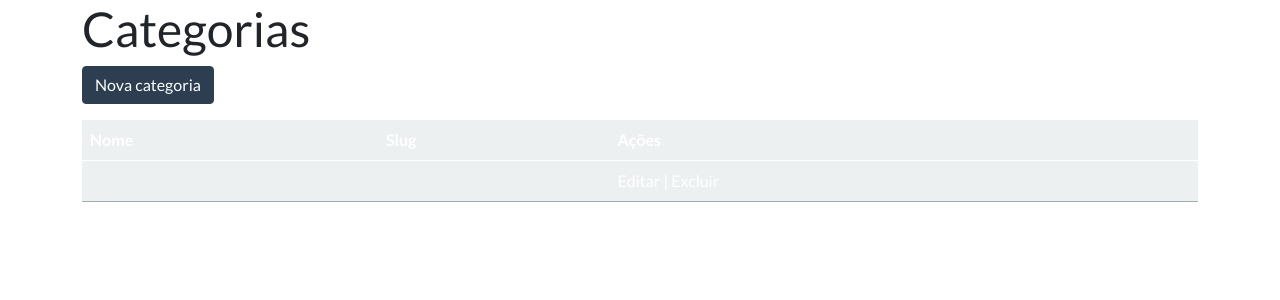
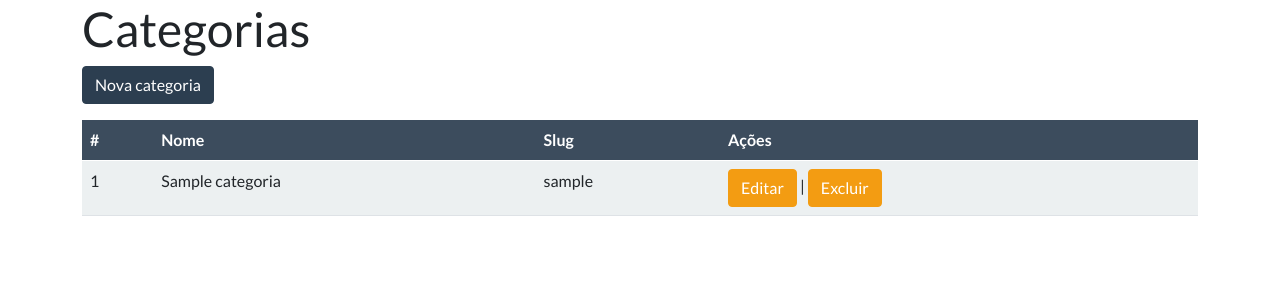
Before and after one commit to wallaceskt/receitas, a PHP site: page /receitas/categoria/ in a window 1280 px wide. Shown: the part 72-372 px from the top of the page. Run offline with PHP 8.4, Linux system fonts and the light colour scheme; tables that the repository leaves empty hold one stand-in row (values such as "Sample post").

Commit message:
Adicionei a funcionalidade de listagem de categorias

```diff
--- a/app/site/controller/CategoriaController.php
+++ b/app/site/controller/CategoriaController.php
@@ -16,7 +16,9 @@ class CategoriaController extends Controller {
 
     public function index() {
 
-        $this->load('categoria/main');
+        $this->load('categoria/main', [
+            'listaCategoria' => $this->categoriaModel->lerTodos()
+        ]);
 
     }
 
--- a/app/site/model/CategoriaModel.php
+++ b/app/site/model/CategoriaModel.php
@@ -53,6 +53,22 @@ class CategoriaModel {
 
     }
 
+    public function lerTodos() {
+
+        $sql = 'SELECT id, titulo, slug FROM categoria ORDER BY titulo ASC';
+        $dt = $this->pdo->executeQuery($sql);
+        $lista = [];
+
+        foreach ($dt as $dr) {
+
+            $lista[] = $this->collection($dr);
+
+        }
+
+        return $lista;
+
+    }
+
     public function collection($arr) {
 
         return (object)[
--- a/app/site/view/categoria/main.twig.php
+++ b/app/site/view/categoria/main.twig.php
@@ -10,18 +10,24 @@
 
     <table class="table table-hover">
         <thead>
-            <tr class="table-primary tr-thead">
+            <tr class="table-primary">
+                <th>#</th>
                 <th>Nome</th>
                 <th>Slug</th>
                 <th>Ações</th>
             </tr>
         </thead>
         <tbody>
-            <tr class="table-secondary">
-                <td></td>
-                <td></td>
-                <td>Editar | Excluir</td>
+
+            {% for categoria in listaCategoria %}
+            <tr>
+                <td>{{categoria.id}}</td>
+                <td>{{categoria.titulo}}</td>
+                <td>{{categoria.slug}}</td>
+                <td><a href="{{BASE}}categoria/editar/{{categoria.id}}" class="btn btn-warning">Editar</a> | <a href="{{BASE}}categoria/excluir/{{categoria.id}}" class="btn btn-warning">Excluir</a></td>
             </tr>
+            {% endfor %}
+
         </tbody>
     </table>
 
--- a/public/css/style.css
+++ b/public/css/style.css
@@ -5,8 +5,11 @@
 .max-width {
     max-width: 1200px;
     width: 100%;
+    padding: 10px;
 }
 
-.tr-thead {
-    background-color: var(--table-thead-bg);
+.table>thead>tr>th {
+    /*background-color: var(--bs-table-accent-bg);*/
+    box-shadow: inset 0 0 0 9999px var(--table-thead-bg);
+
 }
```
